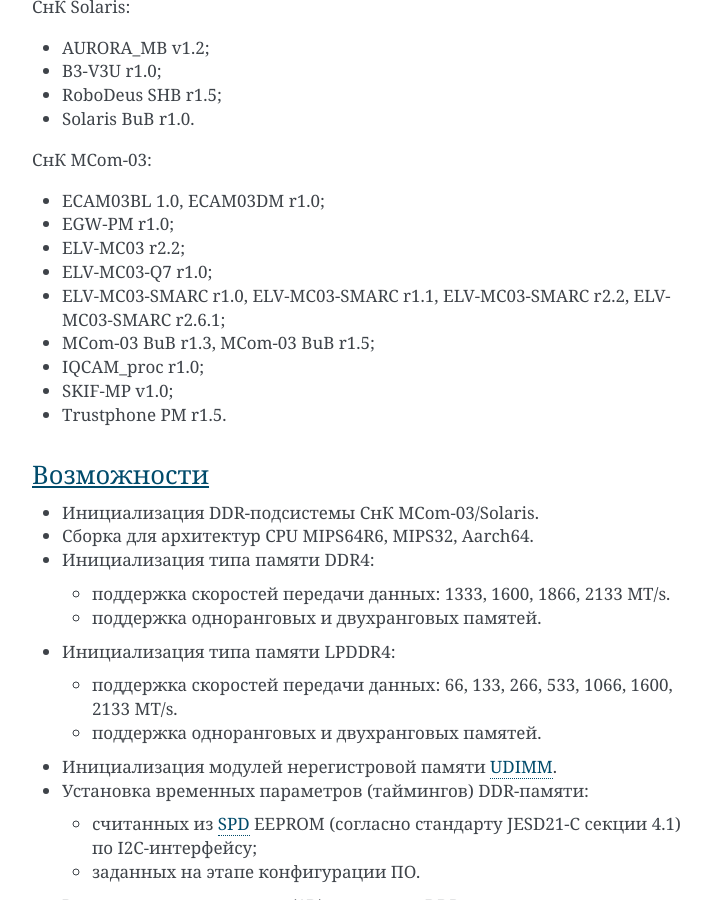
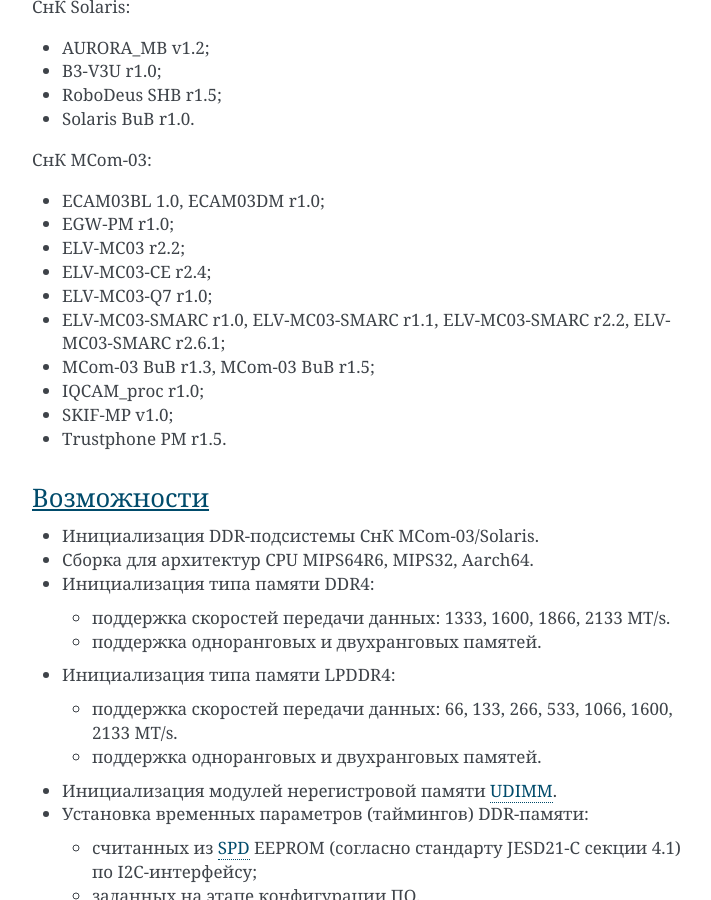
Before and after one commit to elvees/ddrinit, a Sphinx documentation site: the page built from doc/index.rst, in a window 1280 px wide and 900 px high, scrolled down 1026 px. Shown: the whole window, without its empty margins (388-1099 px from the left). Built offline with Sphinx 7.4.7, drawn with Linux system fonts in a browser that asks for light colours.

Commit message:
mcom03: Add ELV-MC03-CE PM r2.4 support
Basic config with custom DQ_MAPPINGS for Samsung K4FBE3D4HM-SGCLT00
LPDDR4 used on ELV-MC03-CE PM r2.4.

Issue: #MCOM03SW-2346
Change-Id: I4d39f72cb33a78600dd7d295a3e1a6a87ec71693

```diff
--- a/doc/index.rst
+++ b/doc/index.rst
@@ -32,6 +32,7 @@
 * ECAM03BL 1.0, ECAM03DM r1.0;
 * EGW-PM r1.0;
 * ELV-MC03 r2.2;
+* ELV-MC03-CE r2.4;
 * ELV-MC03-Q7 r1.0;
 * ELV-MC03-SMARC r1.0, ELV-MC03-SMARC r1.1, ELV-MC03-SMARC r2.2, ELV-MC03-SMARC r2.6.1;
 * MCom-03 BuB r1.3, MCom-03 BuB r1.5;
```
Also changed, not shown: 1 other file.
